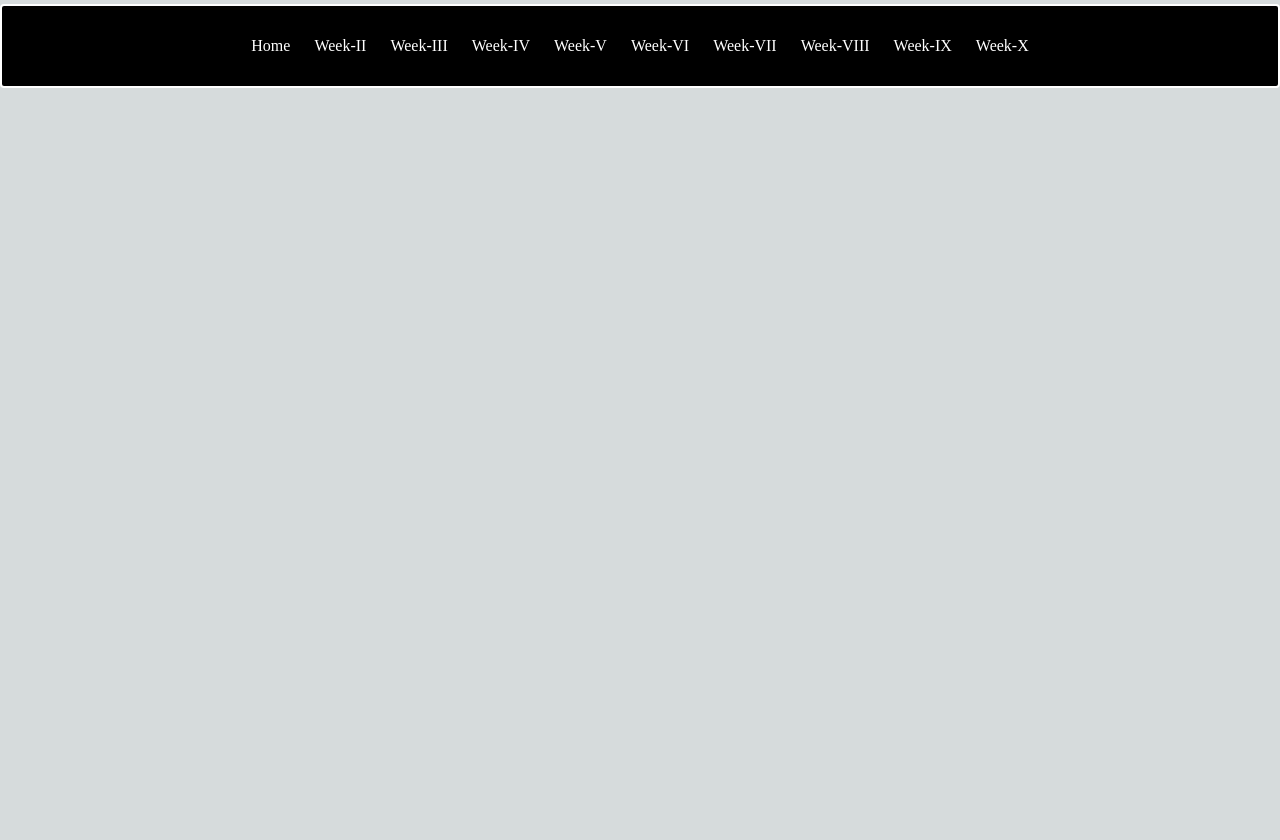
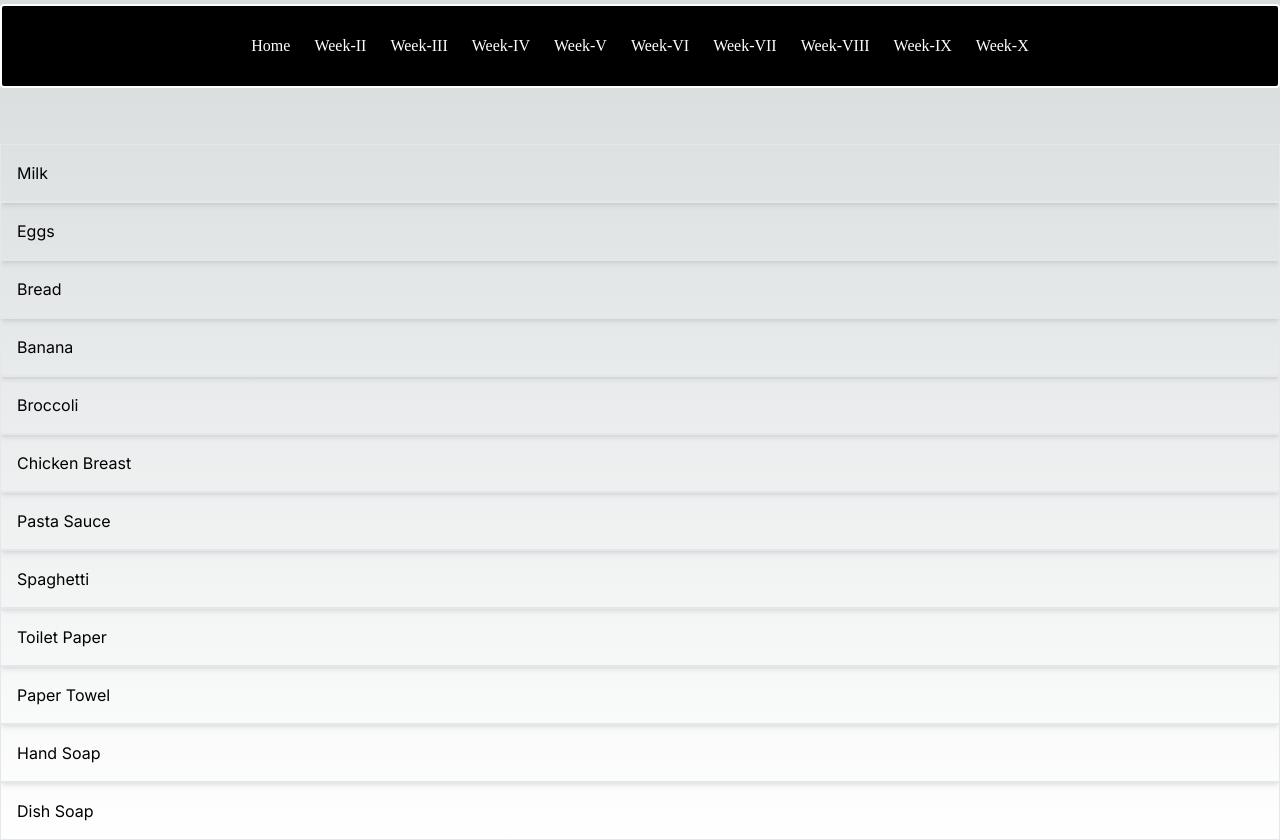
Before and after one commit to 3mptySpac3/cprg306-app-1, a Next.js app: page /week3 in a window 1280 px wide. Before the commit the page ends 800 px from the top, so only its background shows below. Built offline with nearby package versions, Linux system fonts and the light colour scheme.

Commit message:
Grid
Created a grid for the shop on week 3, going to add buttons and cool stuff later

```diff
--- /dev/null
+++ b/app/comps/shopgrid.js
@@ -0,0 +1,12 @@
+
+
+// This is the function component for the grid style of the shop page
+
+function gridstyle(){
+  return(
+    <div className="grid-container mt-36 hover:cursor-pointer">
+    </div>
+  );
+}
+
+export default gridstyle;
--- /dev/null
+++ b/app/comps/shoppingkart.js
@@ -0,0 +1,10 @@
+import React from 'react';
+
+
+function ItemKart({name}){
+  return(
+    <div className="border p-4 shadow-md">{name}</div>
+  );
+}
+
+export default ItemKart;
--- a/app/week3/page.js
+++ b/app/week3/page.js
@@ -1,11 +1,29 @@
 import React from 'react';
 import Navbar from '../Navbar';
 import Link from 'next/link';
+import ItemKart from '../comps/shoppingkart';
 
 export default function Week3() {
   return (
     <div>
-      <Navbar />
+      <div><Navbar /></div>
+
+      <div className="grid-container mt-36 hover:cursor-pointer">
+        <ItemKart name="Milk" />
+        <ItemKart name="Eggs" />
+        <ItemKart name="Bread" />
+        <ItemKart name="Banana" />
+        <ItemKart name="Broccoli" />
+        <ItemKart name="Chicken Breast" />
+        <ItemKart name="Pasta Sauce" />
+        <ItemKart name="Spaghetti" />
+        <ItemKart name="Toilet Paper" />
+        <ItemKart name="Paper Towel" />
+        <ItemKart name="Hand Soap" />
+        <ItemKart name="Dish Soap" />
+
+      </div>
     </div>
+
   )
 }
```
